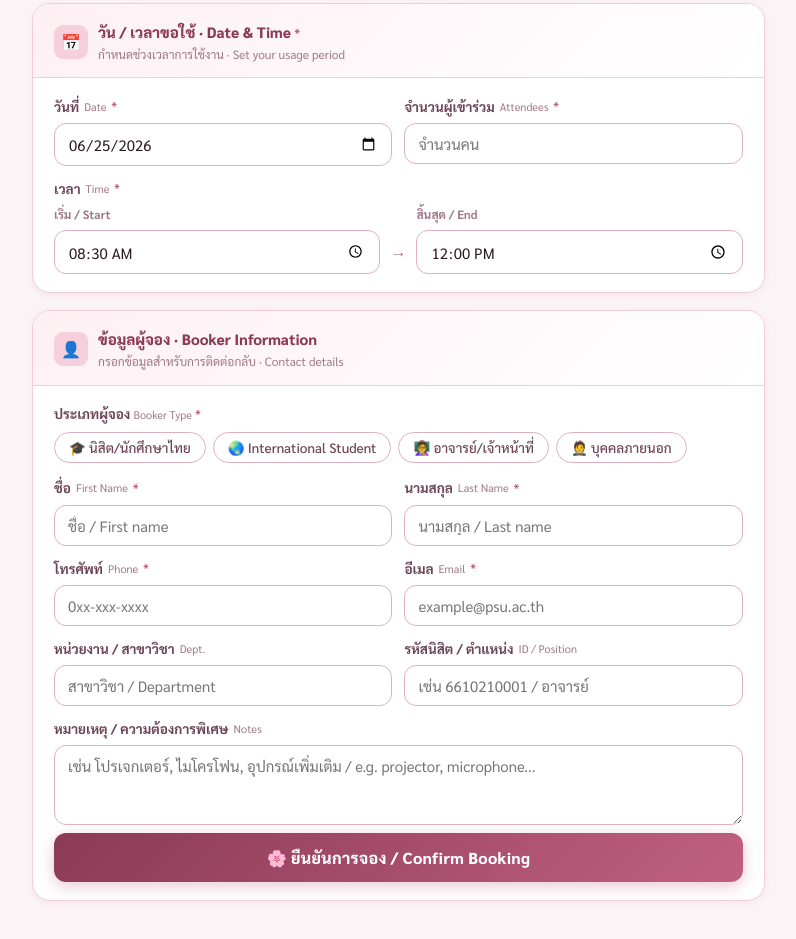
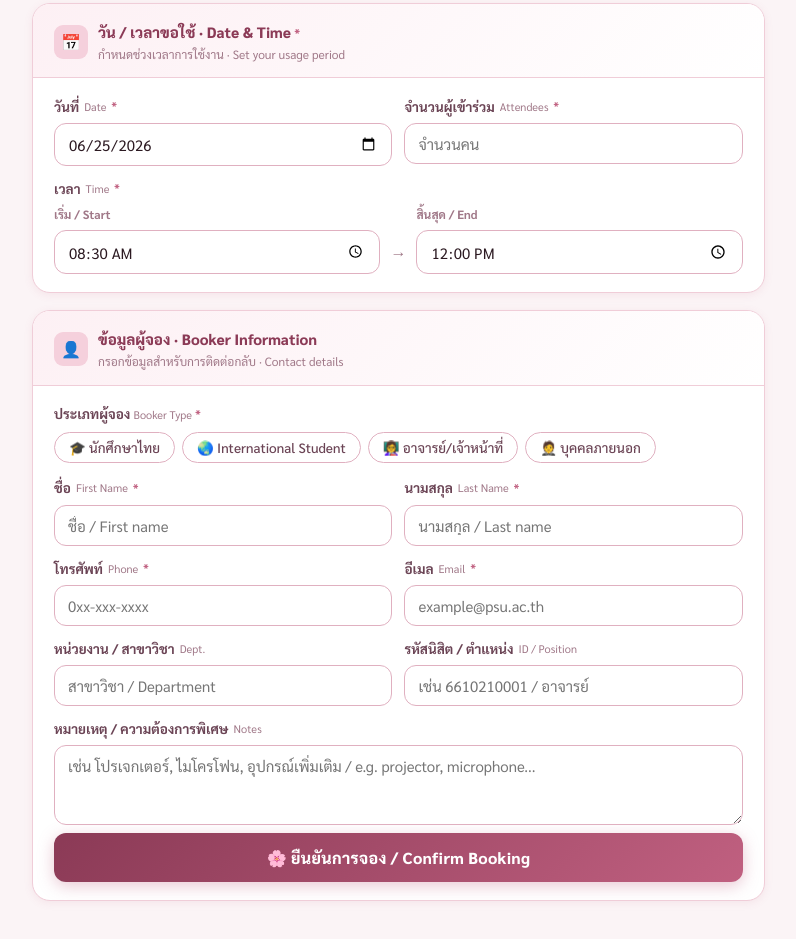
Before and after one commit to malisab-gif/agro-room-booking-malisa, a plain HTML site: page index.html in a window 1280 px wide. Shown: the part 2105-3044 px from the top of the page, without its empty margins (37-833 px from the left). Drawn offline with nearby package versions, Linux system fonts and the light colour scheme.

Commit message:
Update button label for Thai Student

```diff
--- a/index.html
+++ b/index.html
@@ -366,7 +366,7 @@ body{font-family:'Sarabun',sans-serif;background:var(--bg);color:var(--text);fon
       <div style="margin-bottom:14px;">
         <label style="font-size:13.5px;font-weight:700;color:var(--text2);display:block;margin-bottom:7px;" id="t-btype">ประเภทผู้จอง <span style="font-size:11px;font-weight:400;color:var(--text3);">Booker Type</span> <span class="req">*</span></label>
         <div class="chips" id="btChips">
-          <button type="button" class="chip" data-v="นิสิต/นักศึกษาไทย Thai Student">🎓 นิสิต/นักศึกษาไทย</button>
+          <button type="button" class="chip" data-v="นักศึกษาไทย Thai Student">🎓 นักศึกษาไทย</button>
           <button type="button" class="chip" data-v="International Student">🌏 International Student</button>
           <button type="button" class="chip" data-v="อาจารย์/เจ้าหน้าที่ Staff">👩‍🏫 อาจารย์/เจ้าหน้าที่</button>
           <button type="button" class="chip" data-v="บุคคลภายนอก External">🤵 บุคคลภายนอก</button>
```
